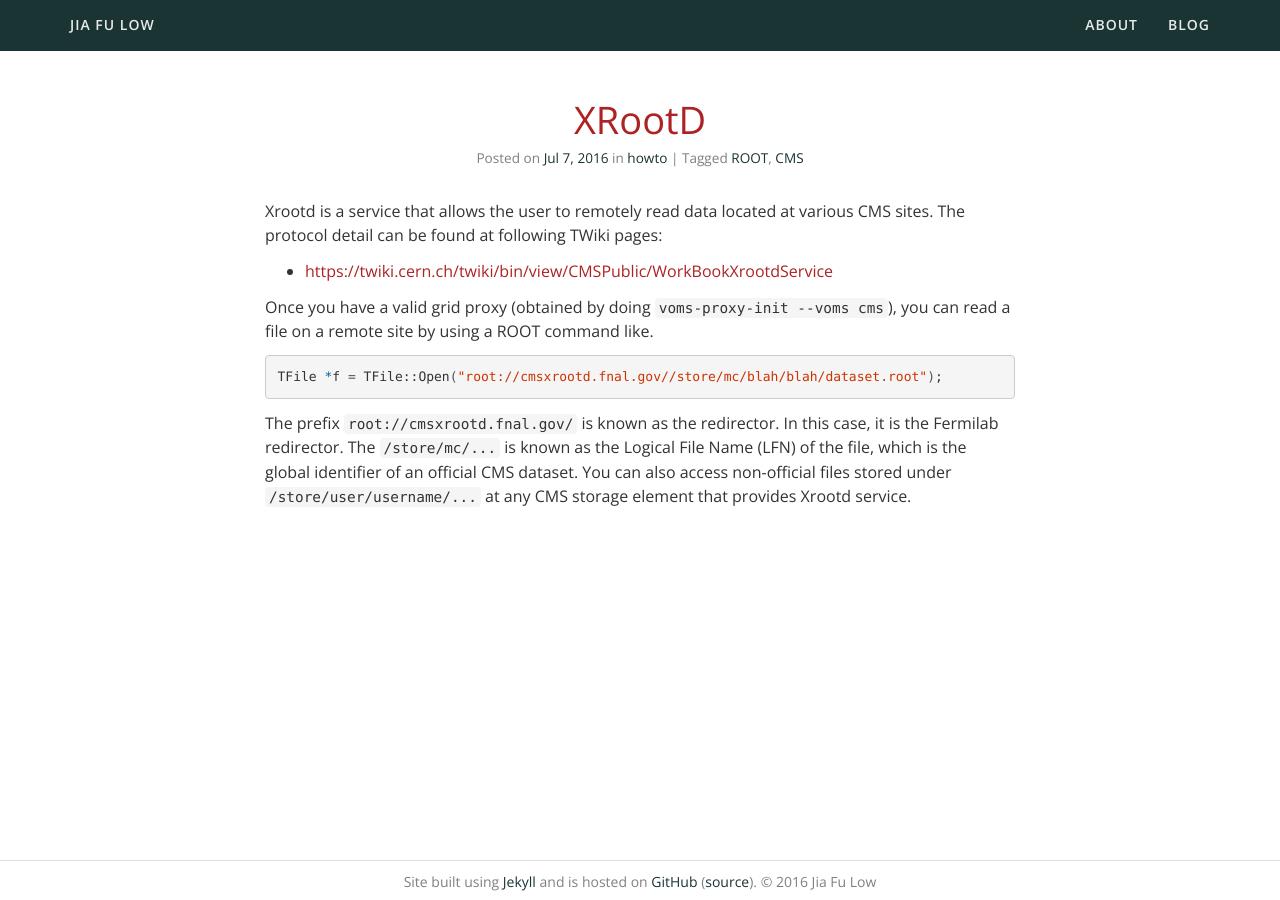
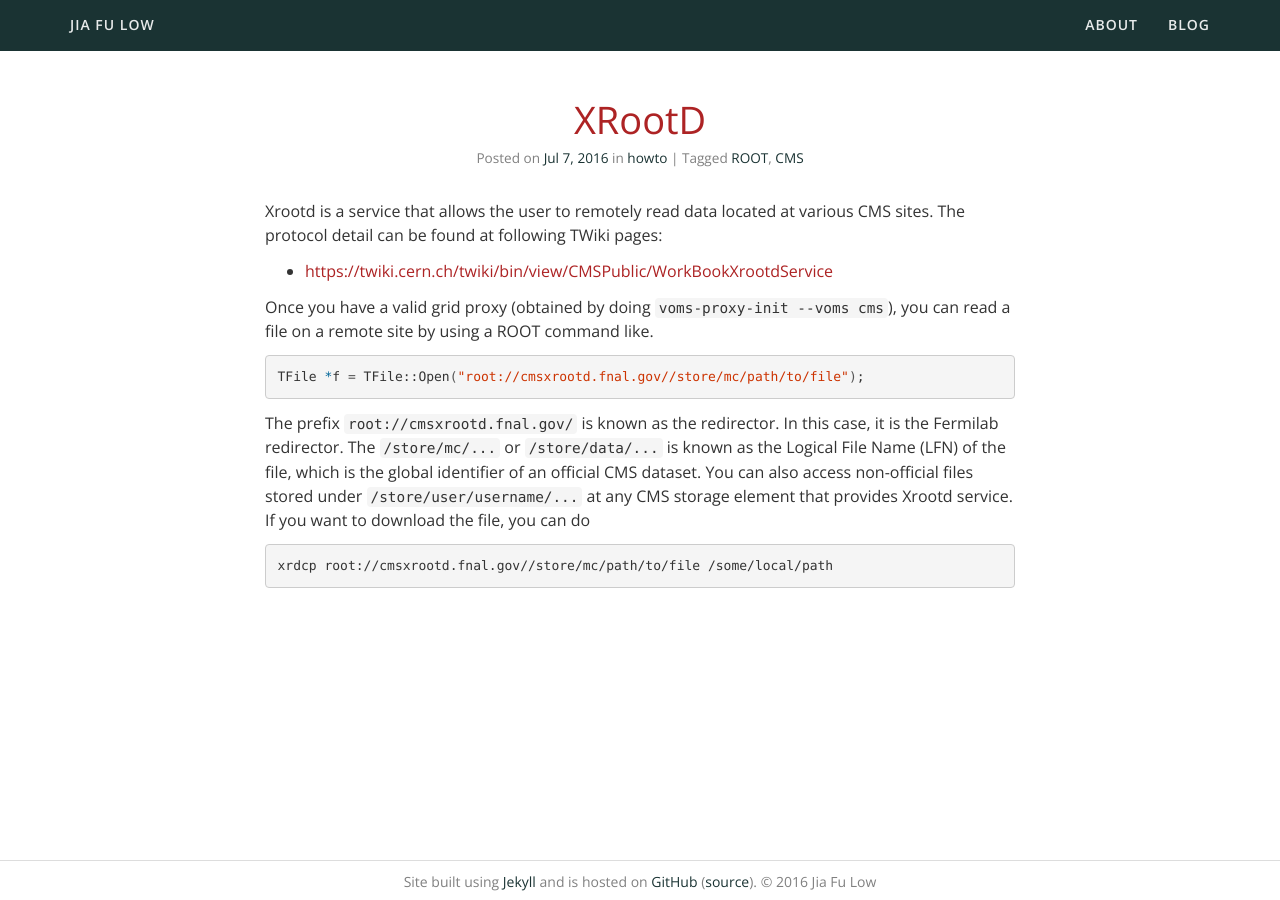
Before and after one commit to jiafulow/jiafulow.github.io, a Jekyll site: the page built from _posts/2016-07-07-root-xrootd.md, in a window 1280 px wide. Built offline with Jekyll 4.4.1, drawn with Linux system fonts in a browser that asks for light colours; nearby versions of some CDN libraries.

Commit message:
Update 2016-07-07-root-xrootd.md

````diff
--- a/_posts/2016-07-07-root-xrootd.md
+++ b/_posts/2016-07-07-root-xrootd.md
@@ -13,9 +13,14 @@ Xrootd is a service that allows the user to remotely read data located at variou
 Once you have a valid grid proxy (obtained by doing `voms-proxy-init --voms cms`), you can read a file on a remote site by using a ROOT command like.
 
 ``` sh
-TFile *f = TFile::Open("root://cmsxrootd.fnal.gov//store/mc/blah/blah/dataset.root");
+TFile *f = TFile::Open("root://cmsxrootd.fnal.gov//store/mc/path/to/file");
 ```
 
 The prefix `root://cmsxrootd.fnal.gov/` is known as the redirector. In this case, it is the Fermilab redirector.
-The `/store/mc/...` is known as the Logical File Name (LFN) of the file, which is the global identifier of an official CMS dataset.
+The `/store/mc/...` or `/store/data/...` is known as the Logical File Name (LFN) of the file, which is the global identifier of an official CMS dataset.
 You can also access non-official files stored under `/store/user/username/...` at any CMS storage element that provides Xrootd service.
+If you want to download the file, you can do
+
+``` sh
+xrdcp root://cmsxrootd.fnal.gov//store/mc/path/to/file /some/local/path
+```
````
